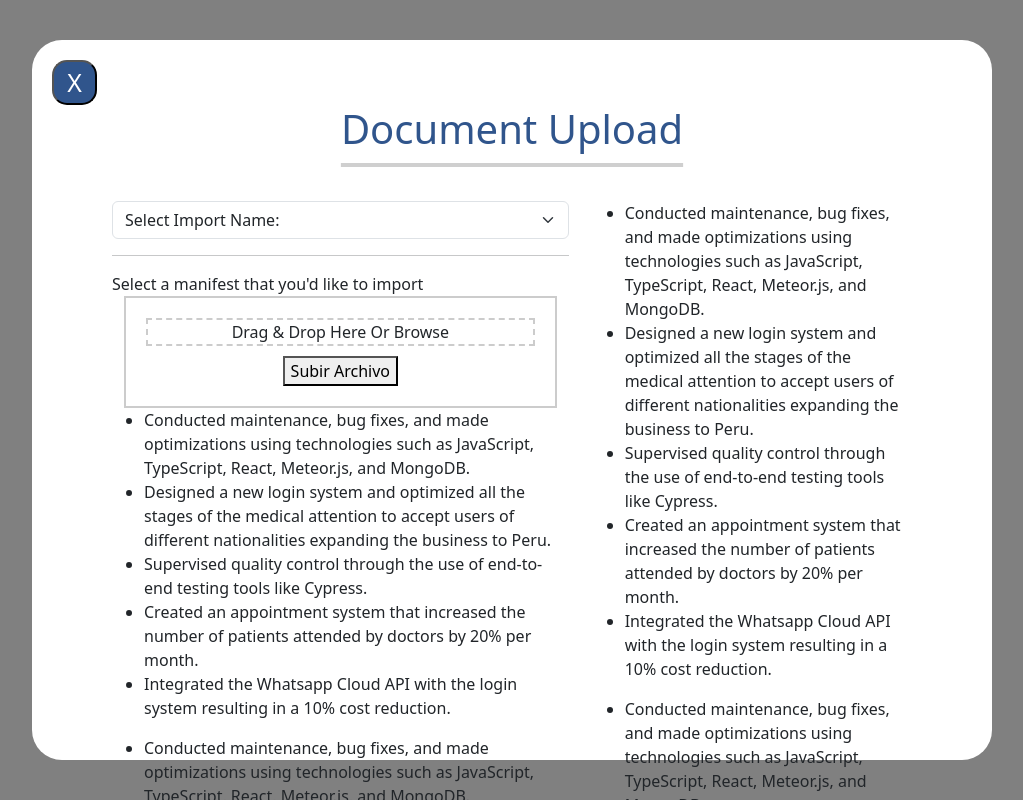
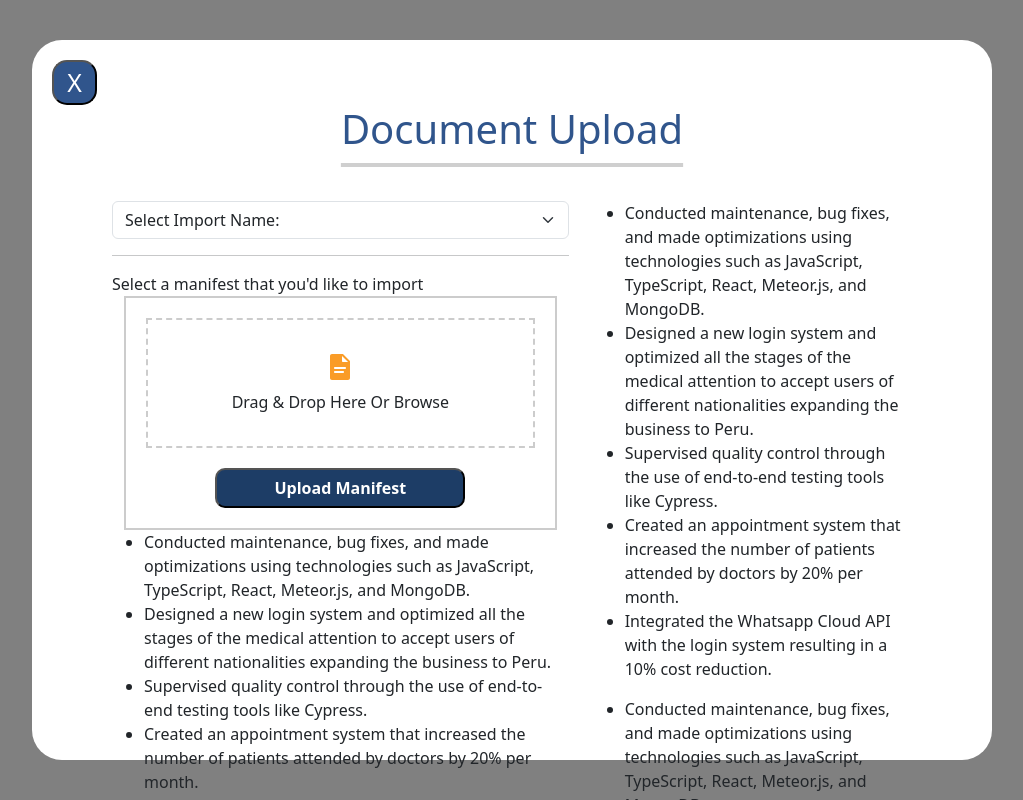
Before and after one commit to GlaucusJoseph/skyhop, a React (Vite) app: page / in a window 1280 px wide. Shown: the top 800 px of the page, without its empty margins (128-1151 px from the left). Built offline with nearby package versions, Linux system fonts and the light colour scheme; the HTML template or start-up script is replaced by a standard one.

Commit message:
Correcting type and style

```diff
--- a/src/Components/UploadDragAndDrop/index.css
+++ b/src/Components/UploadDragAndDrop/index.css
@@ -6,4 +6,23 @@
 
 .dnd-box-internal {
   border: 2px dashed #ccc;
+  height: 130px;
+  display: flex;
+  flex-direction: column;
+  justify-content: center;
+  align-items: center;
 }
+
+.uploadManifestButton {
+  margin-top: 20px;
+  background-color: #1d3d66;
+  color: white;
+  width: 250px;
+  height: 40px;
+  font-weight: bold;
+  border-radius: 10px;
+}
+
+.hide-input {
+  display: none;
+}
--- a/src/Components/UploadDragAndDrop/index.tsx
+++ b/src/Components/UploadDragAndDrop/index.tsx
@@ -1,14 +1,15 @@
 import { useCallback, useState } from "react";
 import "./index.css";
+import { FileIcon } from "../../assets/svg";
 
 const UploadDragAndDrop = () => {
   const [selectedFile, setSelectedFile] = useState(null);
 
-  const handleDragOver = (e: any) => {
+  const handleDragOver = (e: React.DragEvent<HTMLDivElement>) => {
     e.preventDefault();
   };
 
-  const handleDrop = (e: any) => {
+  const handleDrop = (e: React.DragEvent<HTMLDivElement>) => {
     e.preventDefault();
     const files = e.dataTransfer.files;
     if (files && files.length > 0) {
@@ -17,7 +18,7 @@ const UploadDragAndDrop = () => {
     }
   };
 
-  const handleChange = (e: any) => {
+  const handleChange = (e: React.ChangeEvent<HTMLInputElement>) => {
     const file = e.target.files[0];
     setSelectedFile(file);
   };
@@ -36,17 +37,16 @@ const UploadDragAndDrop = () => {
         <input
           type="file"
           onChange={handleChange}
-          style={{ display: "none" }}
+          className="hide-input"
           id="fileInput"
         />
-        <label htmlFor="fileInput" style={{ cursor: "pointer" }}>
-          Drag & Drop Here Or Browse
-        </label>
-        <br />
-        {selectedFile && <p>Selected file: {selectedFile.name}</p>}
+        <div className="container mb-2">
+          <FileIcon width={"30"} height={"30"} />
+        </div>
+        <label htmlFor="fileInput">Drag & Drop Here Or Browse</label>
       </div>
-      <button onClick={handleSubmit} style={{ marginTop: "10px" }}>
-        Subir Archivo
+      <button onClick={handleSubmit} className="uploadManifestButton">
+        Upload Manifest
       </button>
     </div>
   );
```
